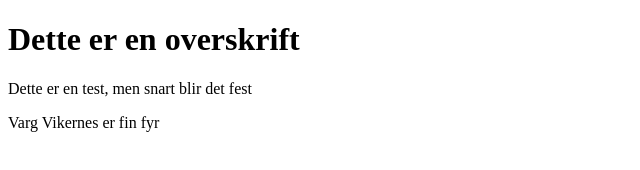
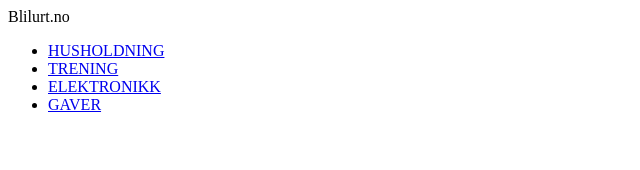
Before and after one commit to torbenffs/cerafit, a plain HTML site: page index.html in a window 1280 px wide. Shown: the whole page, without its empty margins (0-640 px from the left). Drawn offline with Linux system fonts and the light colour scheme.

Commit message:
redigert index.html

```diff
--- a/index.html
+++ b/index.html
@@ -2,13 +2,20 @@
 <html>
 <head>
 	<meta charset="UTF-8">
+	<link rel="stylesheet" type="text/css" href="" />
 	<title>Blilurt.no</title>
 </head>
 <body>
-	<h1>Dette er en overskrift</h1>
+	<header>Blilurt.no
+		<nav>
+			<ul>
+				<li><a href="husholdning">HUSHOLDNING</a></li>
+				<li><a href="trening">TRENING</a></li>
+				<li><a href="elektronikk">ELEKTRONIKK</a></li>
+				<li><a href="gaver">GAVER</a></li>
+			</ul>
+		</nav>
+	</header>
 
-	<p>Dette er en test, men snart blir det fest</p>
-
-	<p>Varg Vikernes er fin fyr</p>
 </body>
 </html>
```
